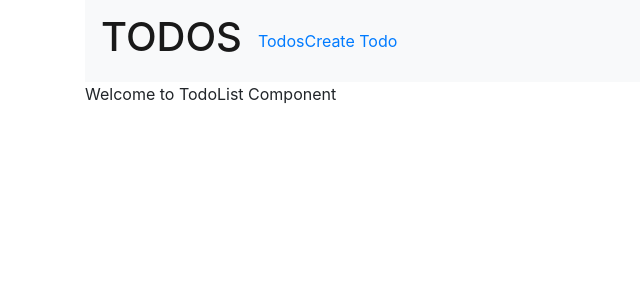
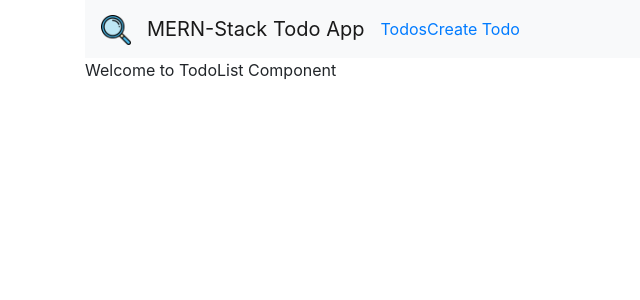
Before and after one commit to mohammadkharma/MERN-Todo-App, a React (Create React App) app: page / in a window 1280 px wide. Shown: the top 300 px of the page, without its empty margins (0-640 px from the left). Built offline with nearby package versions, Linux system fonts and the light colour scheme.

Commit message:
added initial nav logo

```diff
--- a/src/App.js
+++ b/src/App.js
@@ -1,10 +1,11 @@
 /* eslint-disable no-unused-vars */
 import React, { Component } from 'react';
-import 'bootstrap/dist/css/bootstrap.css'
 import { BrowserRouter as Router, Route, Link } from "react-router-dom";
 import CreateTodo from "./components/create-todo.component";
 import TodosList from "./components/todos-list.component";
 import EditTodo from "./components/edit-todo.component";
+import logo from "./loupe.png"
+import 'bootstrap/dist/css/bootstrap.min.css';
 
 class App extends Component {
 
@@ -14,9 +15,11 @@ class App extends Component {
         <div className="container">
 
           <nav className="navbar navbar-expand-lg navbar-light bg-light">
-            <a href="/" className="navbar-brand"><h1>TODOS</h1></a>
-            {/* <Link to="/" className="navbar-brand">MERN-Stack Todo App</Link> */}
-            <div className="collapse navbar-collapse">
+            <a href="/" className="navbar-brand">
+            <img src={logo} width="30" height="30" alt="logo"/>
+            </a>
+            <Link to="/" className="navbar-brand">MERN-Stack Todo App</Link>
+            <div>
               <ul className="navbar-nav mr-auto">
                 <li className="navbar-item">
                   <Link to="/" className="navbar-link">Todos</Link>
```
Also changed, not shown: src/loupe.png (added).
